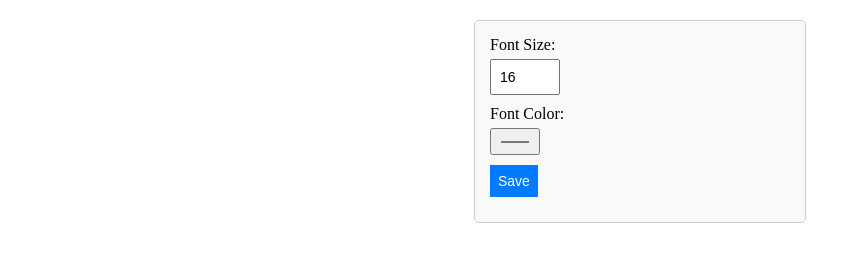
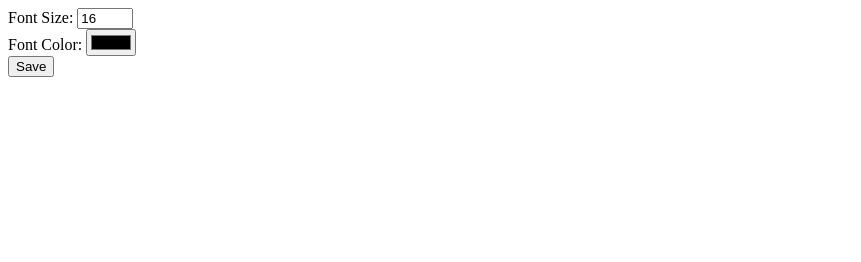
Before and after one commit to acciojob/preferred-cookie-parveenjoon, a website: page main.html in a window 1280 px wide. Shown: the whole page, without its empty margins (0-861 px from the left). Drawn offline with Linux system fonts and the light colour scheme.

Commit message:
created a submission

```diff
--- a/main.html
+++ b/main.html
@@ -17,6 +17,6 @@
     <input type="submit" value="Save">
   </form>
 
-  <script src="script.js"></script>
+  <script src="./script.js"></script>
 </body>
 </html>
--- a/script.js
+++ b/script.js
@@ -1,4 +1,3 @@
-//your JS code here. If required.
 document.addEventListener('DOMContentLoaded', function() {
   const preferencesForm = document.getElementById('preferencesForm');
   const fontSizeInput = document.getElementById('fontsize');
--- a/styles.css
+++ b/styles.css
@@ -7,36 +7,3 @@ body {
   font-size: var(--fontsize);
   color: var(--fontcolor);
 }
-
-form {
-  max-width: 300px;
-  margin: 20px auto;
-  padding: 15px;
-  border: 1px solid #ccc;
-  border-radius: 5px;
-  background-color: #f9f9f9;
-}
-
-label {
-  display: block;
-  margin-bottom: 5px;
-}
-
-input[type="number"],
-input[type="color"],
-input[type="submit"] {
-  margin-bottom: 10px;
-  padding: 8px;
-  font-size: 14px;
-}
-
-input[type="submit"] {
-  background-color: #007bff;
-  color: #fff;
-  border: none;
-  cursor: pointer;
-}
-
-input[type="submit"]:hover {
-  background-color: #0056b3;
-}
```
